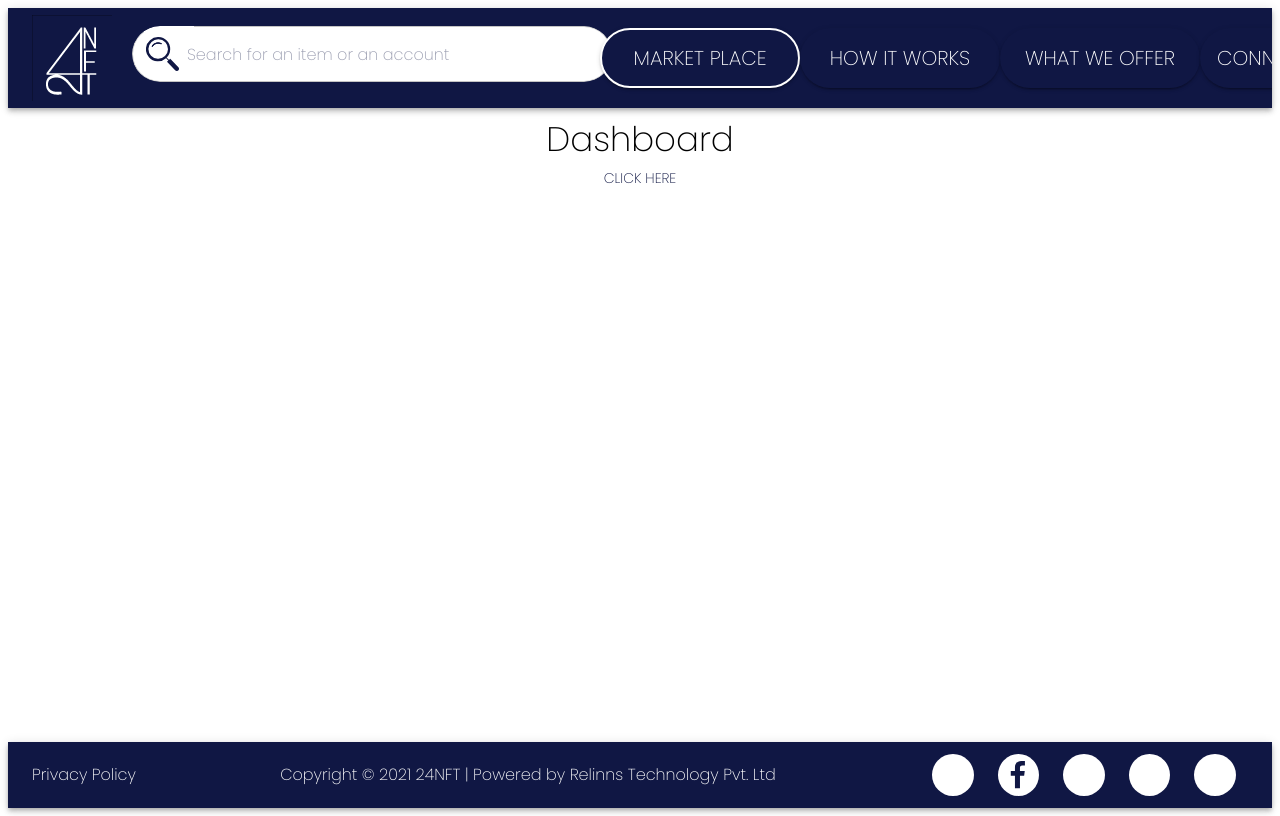
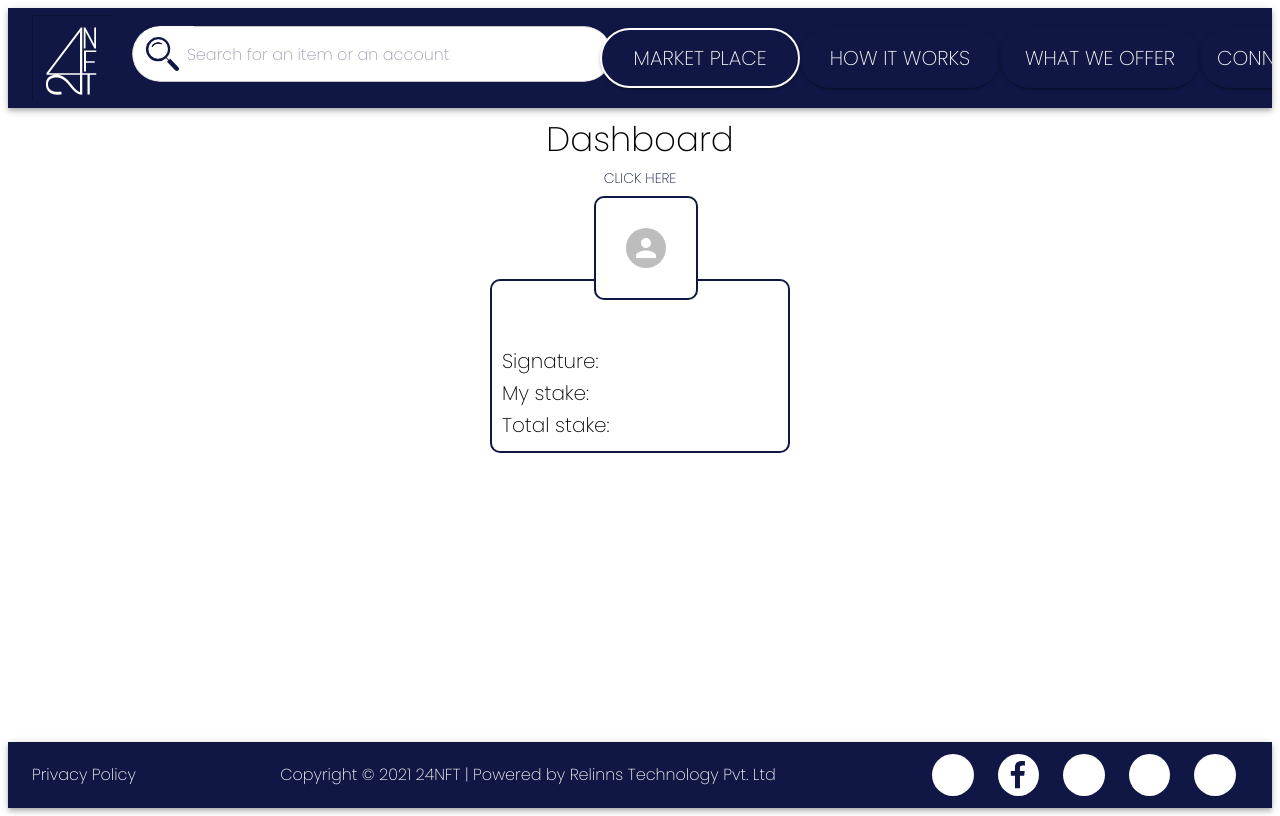
Before and after one commit to jaspalsingh-13/24NFT, a React (Create React App) app in the folder FrontEndApp/: page /dashboard in a window 1280 px wide. Built offline with nearby package versions, Linux system fonts and the light colour scheme.

Commit message:
Added signature chip

```diff
--- a/FrontEndApp/src/modules/Dashboard/Dashboard.tsx
+++ b/FrontEndApp/src/modules/Dashboard/Dashboard.tsx
@@ -5,7 +5,7 @@ import { IClasses } from "../shared/interfaces";
 import { RouteComponentProps } from "react-router";
 
 import { observer } from "mobx-react";
-import { ModalStore } from "../shared";
+import { ModalStore, SignatureChip } from "../shared";
 import ConfirmDialog from "../shared/components/ConfirmDialog/ConfirmDialog";
 
 interface Props extends RouteComponentProps {
@@ -39,6 +39,15 @@ class Dashboard extends Component<Props> {
           <Button onClick={() => this.openDialog()} color="primary">
             click here
           </Button>
+          <SignatureChip
+            data={{
+              imgSrc: "",
+              latestBid: "",
+              signature: "",
+              timeLeft: "",
+              staked: "",
+            }}
+          />
         </div>
       </>
     );
--- /dev/null
+++ b/FrontEndApp/src/modules/shared/components/SignatureChip/SignatureChip.styles.ts
@@ -0,0 +1,43 @@
+import { createStyles, Theme } from "@material-ui/core/styles";
+
+export const styles = ({ palette }: Theme) =>
+  createStyles({
+    container: {
+      display: "flex",
+      alignItems: "center",
+      padding: 20,
+      width: 300,
+      position: "relative",
+      height: "300px",
+    },
+    content: {
+      display: "flex",
+      flex: 1,
+      flexDirection: "column",
+      border: `2px solid ${palette.primary.main}`,
+      borderRadius: 10,
+      height: "50%",
+      justifyContent: "flex-end",
+      padding: 10,
+    },
+    imageContainer: {
+      height: 100,
+      minWidth: 100,
+      display: "flex",
+      justifyContent: "center",
+      alignItems: "center",
+      border: `2px solid ${palette.primary.main}`,
+      borderRadius: 10,
+      position: "absolute",
+      top: 0,
+      marginLeft: "auto",
+      marginRight: "auto",
+      transform: "translate(100%, 0)",
+      background: palette.secondary.main,
+    },
+    flexRow: {
+      display: "flex",
+      justifyContent: "space-between",
+      width: "100%",
+    },
+  });
--- /dev/null
+++ b/FrontEndApp/src/modules/shared/components/SignatureChip/SignatureChip.tsx
@@ -0,0 +1,36 @@
+import React from "react";
+import { Avatar, Typography, withStyles } from "@material-ui/core";
+import { styles } from "./SignatureChip.styles";
+import { IClasses, IImageChip } from "../../interfaces";
+
+interface Props {
+  classes?: IClasses;
+  data: IImageChip;
+}
+
+const SignatureChip: React.FC<Props> = ({ classes, data }) => {
+  const { imgSrc, latestBid, signature, staked } = data;
+  return (
+    <div className={classes.container}>
+      <div className={classes.imageContainer}>
+        <Avatar src={imgSrc} />
+      </div>
+      <div className={classes.content}>
+        <div className={classes.flexRow}>
+          <Typography variant="h6">Signature:</Typography>
+          <Typography variant="h6">{signature}</Typography>
+        </div>
+        <div className={classes.flexRow}>
+          <Typography variant="h6">My stake:</Typography>
+          <Typography variant="h6">{staked}</Typography>
+        </div>
+        <div className={classes.flexRow}>
+          <Typography variant="h6">Total stake:</Typography>
+          <Typography variant="h6">{latestBid}</Typography>
+        </div>
+      </div>
+    </div>
+  );
+};
+
+export default withStyles(styles)(SignatureChip);
--- a/FrontEndApp/src/modules/shared/components/index.ts
+++ b/FrontEndApp/src/modules/shared/components/index.ts
@@ -1,3 +1,4 @@
 export { default as PageLayout } from "./PageLayout/PageLayout";
 export { default as HeaderOptionComponent } from "./HeaderOptionComponent/HeaderOptionComponent";
 export { default as ImageChips } from "./ImageChips/ImageChips";
+export { default as SignatureChip } from "./SignatureChip/SignatureChip";
```
